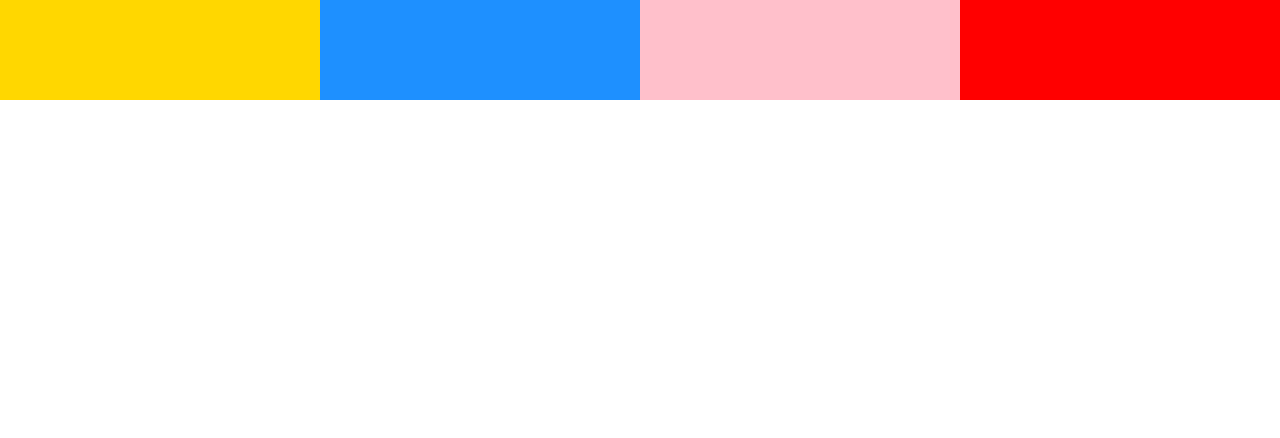
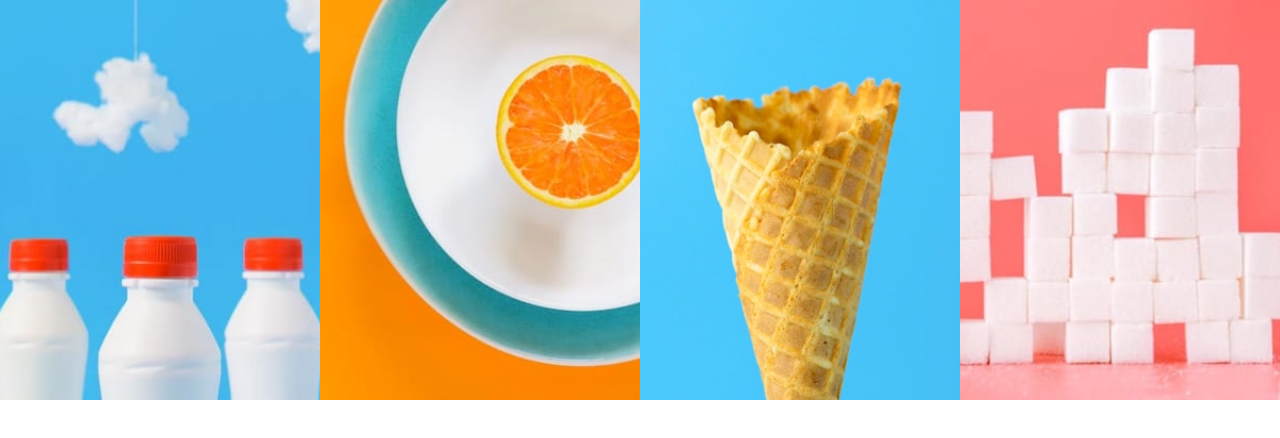
Before and after one commit to darwinvino08/SunnySideAgency, a plain HTML site: page index.html in a window 1280 px wide. Drawn offline with Linux system fonts and the light colour scheme.

Commit message:
deliciouspicture component

```diff
--- a/css/styles.css
+++ b/css/styles.css
@@ -141,3 +141,32 @@ a {
   color: var(--color-grayish-blue);
   text-align: center;
 }
+.multi-grid-child {
+  display: grid;
+  grid-template-columns: 1fr 1fr;
+  height: 40rem;
+}
+.multi-grid-child .background-container {
+  background-repeat: no-repeat;
+  background-size: cover;
+  background-position: center;
+}
+.multi-grid-child .background-container:nth-child(1) {
+  background-image: url(./../images/mobile/image-gallery-milkbottles.jpg);
+}
+.multi-grid-child .background-container:nth-child(2) {
+  background-image: url(./../images/mobile/image-gallery-orange.jpg);
+}
+.multi-grid-child .background-container:nth-child(3) {
+  background-image: url(./../images/mobile/image-gallery-cone.jpg);
+}
+.multi-grid-child .background-container:nth-child(4) {
+  background-image: url(./../images/mobile/image-gallery-sugar-cubes.jpg);
+}
+@media screen and (min-width: 1024px) {
+  .multi-grid-child {
+    display: grid;
+    grid-template-columns: repeat(4, 1fr);
+    height: 400px;
+  }
+}
--- a/index.html
+++ b/index.html
@@ -22,13 +22,11 @@
     <!-- Feel free to remove these styles or customise in your own stylesheet 👍 -->
   </head>
   <body>
-    <div class="div">
-      <div class="grid grid--1x4">
-        <div style="height: 100px; background-color: gold"></div>
-        <div style="height: 100px; background-color: dodgerblue"></div>
-        <div style="height: 100px; background-color: pink"></div>
-        <div style="height: 100px; background-color: red"></div>
-      </div>
+    <div class="multi-grid-child">
+      <div class="background-container"></div>
+      <div class="background-container"></div>
+      <div class="background-container"></div>
+      <div class="background-container"></div>
     </div>
     <!-- About
   Services
```
Also changed, not shown: components/deliciouspicture.html (added).
